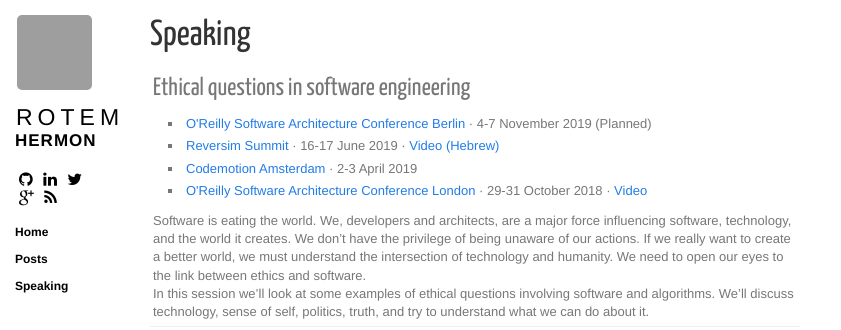
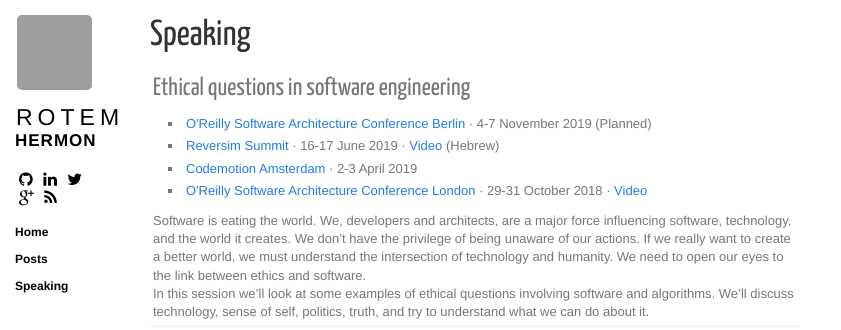
Before and after one commit to rore/rore.github.com, a Jekyll site: the page built from speaking.html, in a window 1280 px wide, cut to the strip 0-330 px from the top of the page. Shown: the whole strip, without its empty margins (0-841 px from the left). Built offline with Jekyll 4.4.1, drawn with Linux system fonts in a browser that asks for light colours; nearby versions of some CDN libraries; part of the change alters nothing that is shown; grey boxes are pictures that could not be loaded.

```diff
--- a/speaking.html
+++ b/speaking.html
@@ -13,7 +13,7 @@ title: "Speaking"
                     <a href="https://conferences.oreilly.com/software-architecture/sa-eu" target="_blank">O'Reilly Software Architecture Conference Berlin</a> &middot; 4-7 November 2019 (Planned)
                 </li>
                 <li>
-                    <a href="https://summit2019.reversim.com/session/5c52f3c55a09c900174932e3" target="_blank">Reversim Summit</a> &middot; 16-17 June 2019 &middot; <a href="https://www.youtube.com/watch?v=8W3vdbuldmg" target="_blank">Video (Hebrew)</a>
+                    <a href="https://summit2019.reversim.com/session/5c52f3c55a09c900174932e3" target="_blank">Reversim Summit</a> &middot; 16-17 June 2019 &middot; <a href="https://www.youtube.com/watch?v=8W3vdbuldmg" target="_blank">Video</a> (Hebrew)
                 </li>
                 <li>
                     <a href="https://events.codemotion.com/conferences/amsterdam/2019/" target="_blank">Codemotion Amsterdam</a> &middot; 2-3 April 2019
```
